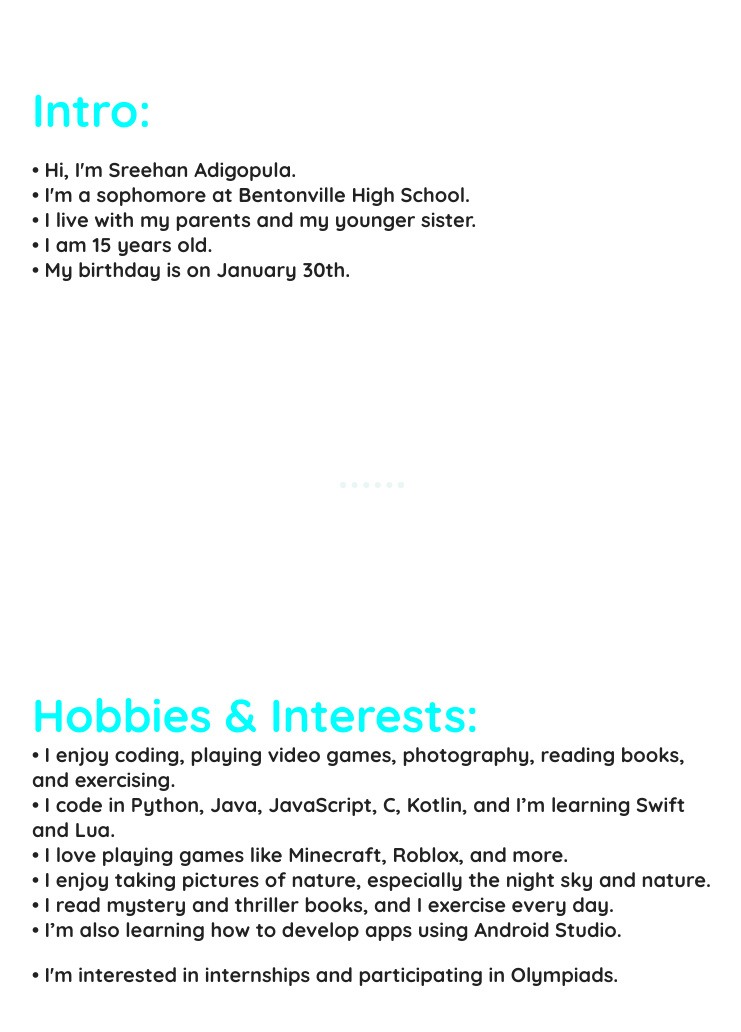
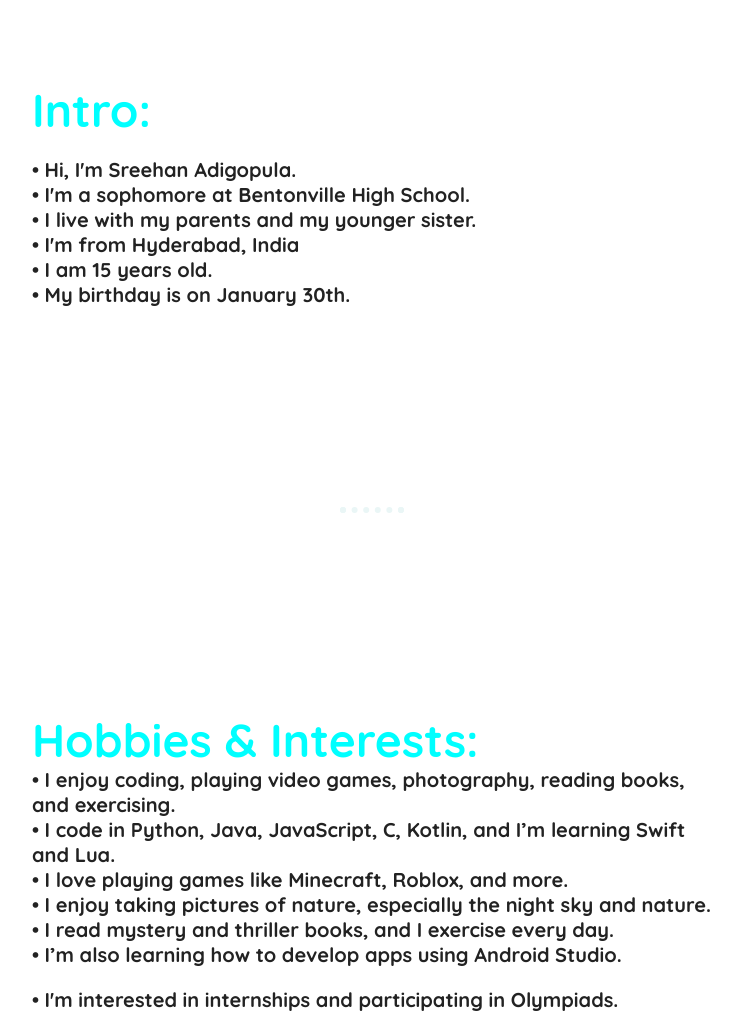
Before and after one commit to SreehanAdigopula/Portfoilo, a plain HTML site: page index.html in a window 1280 px wide. Shown: the part 2207-3239 px from the top of the page, without its empty margins (268-1009 px from the left). Drawn offline with Linux system fonts and the light colour scheme.

Commit message:
Update index.html

```diff
--- a/index.html
+++ b/index.html
@@ -54,6 +54,7 @@ window.alert("Hi! Click Ok");
         <h4>• Hi, I'm Sreehan Adigopula.</h4>
         <h4>• I'm a sophomore at Bentonville High School.</h4>
         <h4>• I live with my parents and my younger sister.</h4>
+        <h4>• I'm from Hyderabad, India</h4>
         <h4 id="age"></h4>
         <script>
           var x, y;
```
